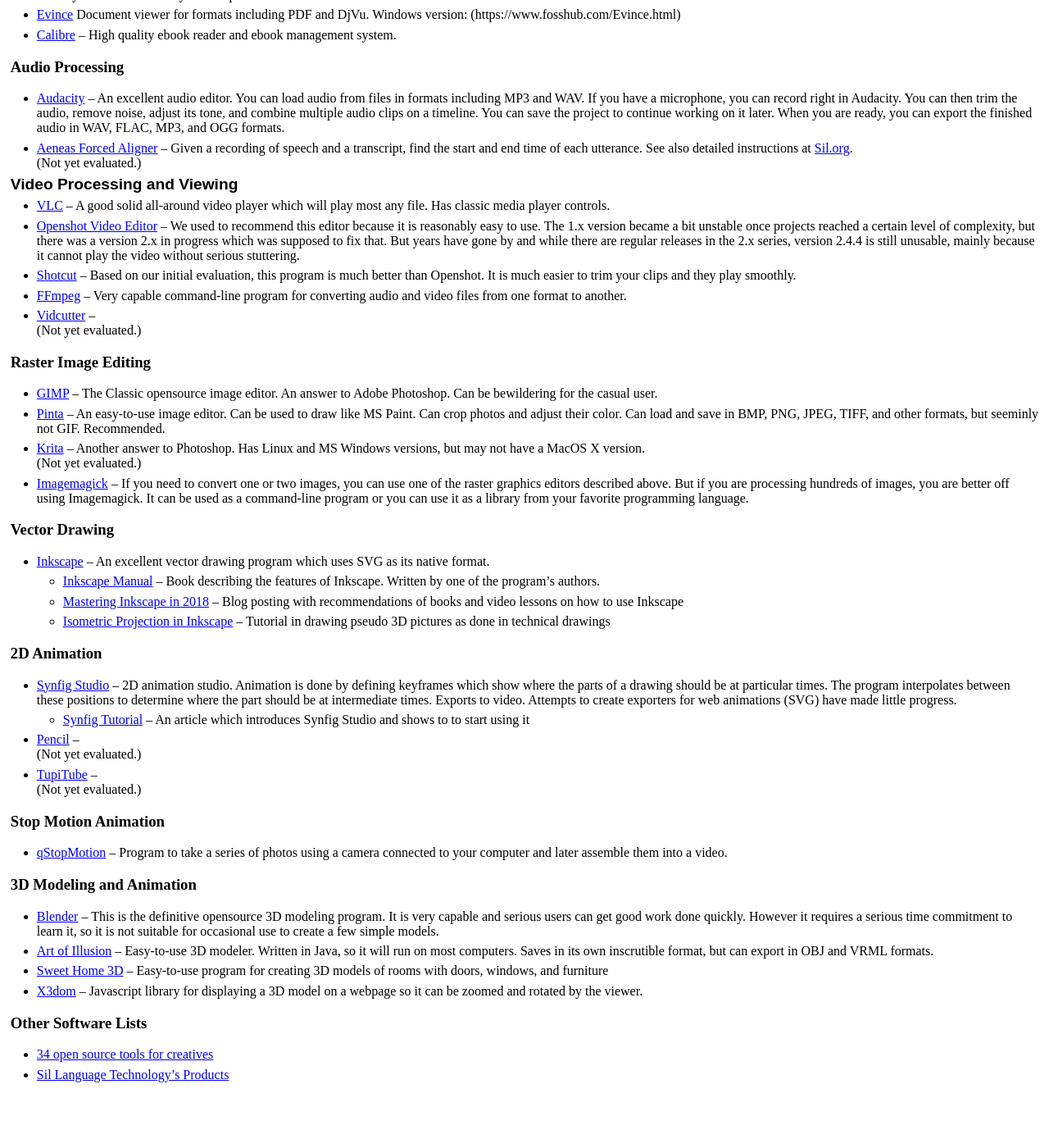
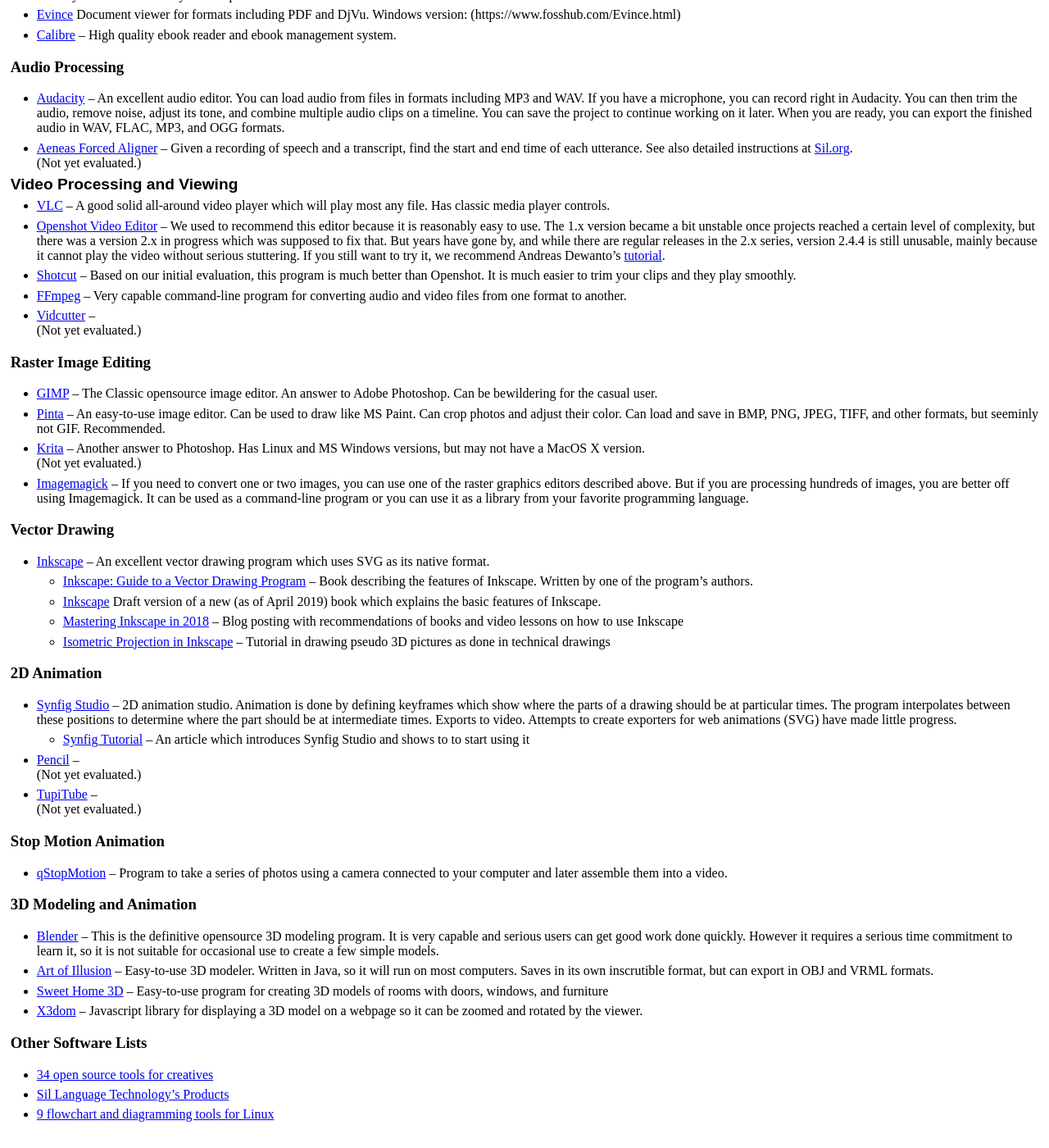
Before and after one commit to david672orford/russian-language-list, a Jekyll site: the page built from for-instructors/software.md, in a window 1280 px wide and 1400 px high, scrolled down 404 px. Shown: the whole window at 82% size. Built offline with Jekyll 4.4.1, drawn with Linux system fonts in a browser that asks for light colours; our own code applies the rules of GitHub Pages for plain Markdown files; before the commit the page ends 1756 px from its top, so only the background shows below that.

Commit message:
fixed typos

```diff
--- a/for-instructors/software.md
+++ b/for-instructors/software.md
@@ -54,9 +54,11 @@
 	We used to recommend this editor because it is reasonably easy to use.
 	The 1.x version became a bit unstable once projects reached a certain
 	level of complexity, but there was a version 2.x in progress which was
-	supposed to fix that. But years have gone by and while there are
+	supposed to fix that. But years have gone by, and while there are
 	regular releases in the 2.x series, version 2.4.4 is still unusable,
 	mainly because it cannot play the video without serious stuttering.
+	If you still want to try it, we recommend Andreas Dewanto's
+	[tutorial](https://nusit.nus.edu.sg/technus/tips_tricks/basic-video-editing-openshot/).
 * [Shotcut](https://www.shotcut.org) --
 	Based on our initial evaluation, this program is much better than
 	Openshot. It is much easier to trim your clips and they play smoothly.
@@ -88,9 +90,12 @@
 ### Vector Drawing
 * [Inkscape](https://inkscape.org/) --
     An excellent vector drawing program which uses SVG as its native format.
-  * [Inkscape Manual](http://tavmjong.free.fr/INKSCAPE/MANUAL/html/) --
+  * [Inkscape: Guide to a Vector Drawing Program](http://tavmjong.free.fr/INKSCAPE/MANUAL/html/) --
       Book describing the features of Inkscape. Written by one of the
       program's authors.
+  * [Inkscape](https://en.flossmanuals.net/inkscape/_full/)
+      Draft version of a new (as of April 2019) book which explains the
+      basic features of Inkscape.
   * [Mastering Inkscape in 2018](http://libregraphicsworld.org/blog/entry/mastering-inkscape-in-2018) --
       Blog posting with recommendations of books and video lessons on how
       to use Inkscape
@@ -134,3 +139,4 @@
 ### Other Software Lists
 * [34 open source tools for creatives](https://opensource.com/article/16/12/yearbook-top-open-source-creative-tools-2016)
 * [Sil Language Technology's Products](http://software.sil.org/products/)
+* [9 flowchart and diagramming tools for Linux](https://opensource.com/article/18/8/flowchart-diagramming-linux)
```
Also changed, not shown: for-instructors/linguistic-data.md (+2 -2 lines).
